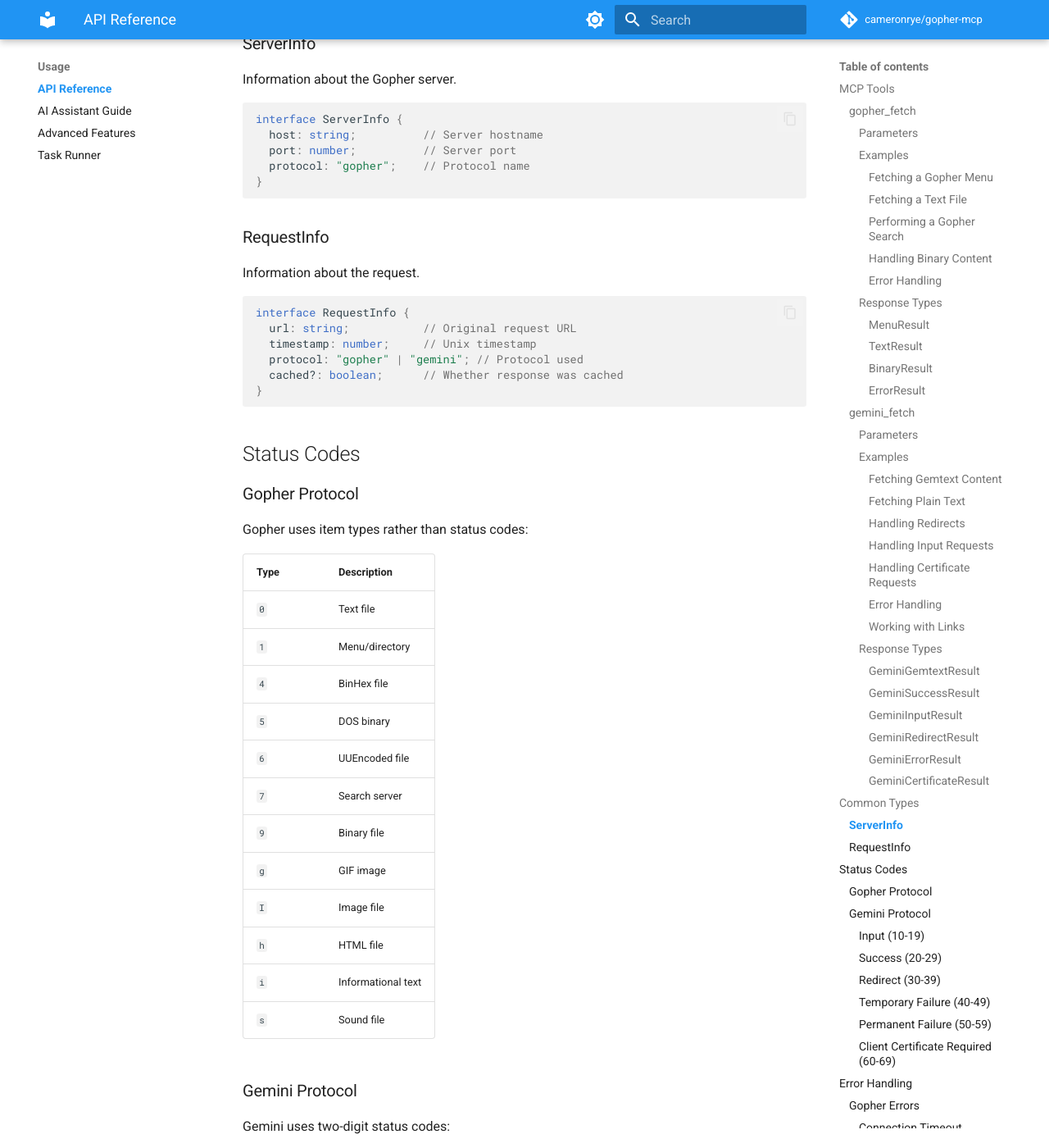
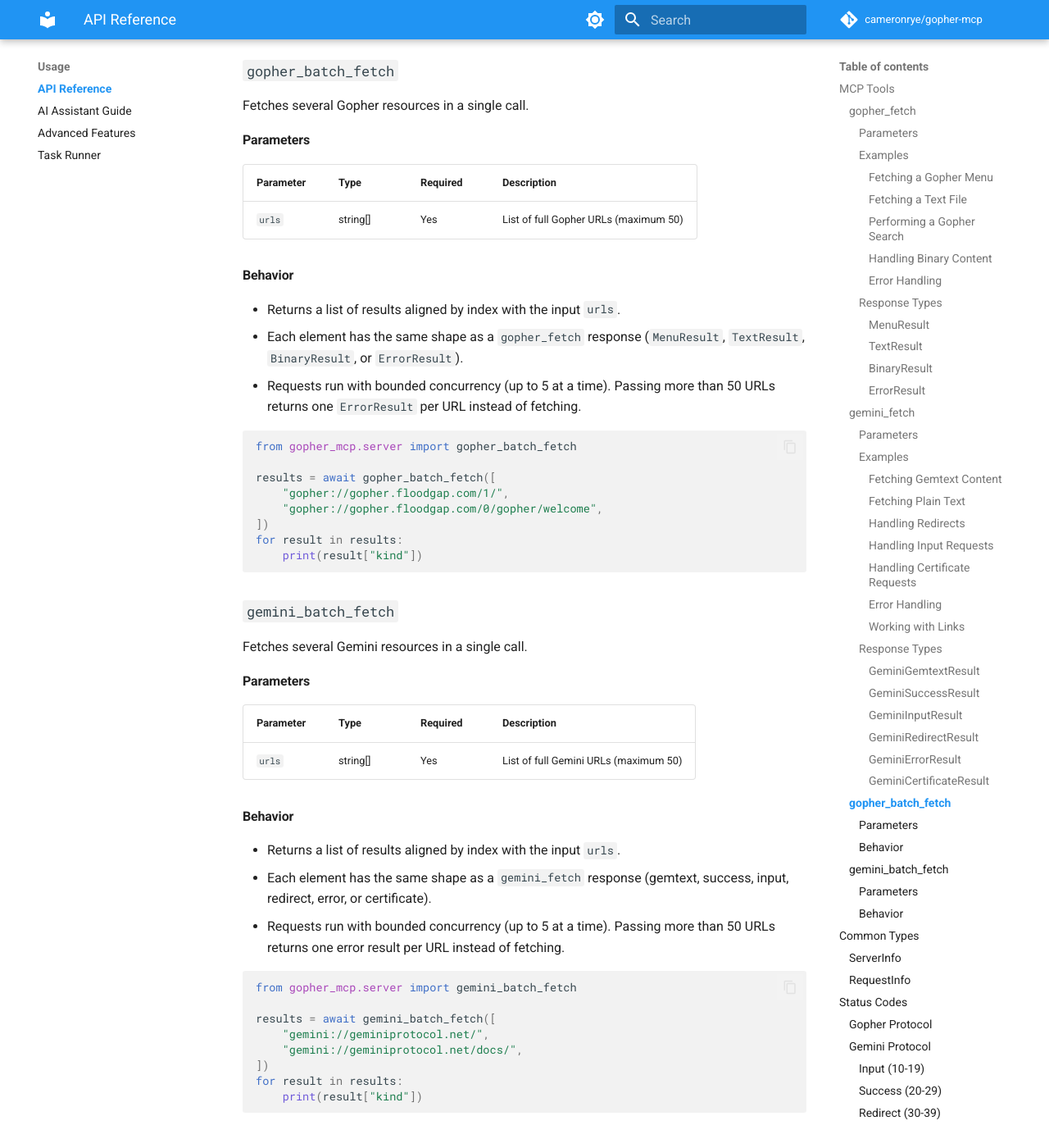
Before and after one commit to cameronrye/gopher-mcp, an MkDocs documentation site: the page built from docs/api-reference.md, in a window 1280 px wide and 1400 px high, scrolled down 7441 px. Shown: the whole window at 82% size. Built offline with MkDocs 1.6.1 and Material for MkDocs 9.7.7, drawn with Linux system fonts in a browser that asks for light colours; comment, search, counter and statistics services are not loaded; the version menu is left out; some of the changed text lies outside the part shown.

Commit message:
docs: document batch fetch tools and gemini_fetch input param in API reference

````diff
--- a/docs/api-reference.md
+++ b/docs/api-reference.md
@@ -4,7 +4,9 @@ This document provides a comprehensive reference for the Gopher & Gemini MCP Ser
 
 ## MCP Tools
 
-The server provides two main tools for fetching content from alternative internet protocols.
+The server provides four tools: `gopher_fetch` and `gemini_fetch` for single
+resources, plus `gopher_batch_fetch` and `gemini_batch_fetch` for fetching
+multiple URLs in a single call.
 
 ### `gopher_fetch`
 
@@ -160,6 +162,7 @@ Fetches content from Gemini protocol servers with full TLS security.
 | Parameter | Type | Required | Description |
 |-----------|------|----------|-------------|
 | `url` | string | Yes | Full Gemini URL (e.g., `gemini://geminiprotocol.net/`) |
+| `input` | string | No | Text to answer a Gemini input prompt (status 10/11); it is percent-encoded into the query string |
 
 #### Examples
 
@@ -387,6 +390,60 @@ interface GeminiCertificateResult {
   message: string;       // Certificate requirement message
   request_info: RequestInfo;
 }
+```
+
+### `gopher_batch_fetch`
+
+Fetches several Gopher resources in a single call.
+
+#### Parameters
+
+| Parameter | Type | Required | Description |
+|-----------|------|----------|-------------|
+| `urls` | string[] | Yes | List of full Gopher URLs (maximum 50) |
+
+#### Behavior
+
+- Returns a list of results aligned by index with the input `urls`.
+- Each element has the same shape as a `gopher_fetch` response (`MenuResult`, `TextResult`, `BinaryResult`, or `ErrorResult`).
+- Requests run with bounded concurrency (up to 5 at a time). Passing more than 50 URLs returns one `ErrorResult` per URL instead of fetching.
+
+```python
+from gopher_mcp.server import gopher_batch_fetch
+
+results = await gopher_batch_fetch([
+    "gopher://gopher.floodgap.com/1/",
+    "gopher://gopher.floodgap.com/0/gopher/welcome",
+])
+for result in results:
+    print(result["kind"])
+```
+
+### `gemini_batch_fetch`
+
+Fetches several Gemini resources in a single call.
+
+#### Parameters
+
+| Parameter | Type | Required | Description |
+|-----------|------|----------|-------------|
+| `urls` | string[] | Yes | List of full Gemini URLs (maximum 50) |
+
+#### Behavior
+
+- Returns a list of results aligned by index with the input `urls`.
+- Each element has the same shape as a `gemini_fetch` response (gemtext, success, input, redirect, error, or certificate).
+- Requests run with bounded concurrency (up to 5 at a time). Passing more than 50 URLs returns one error result per URL instead of fetching.
+
+```python
+from gopher_mcp.server import gemini_batch_fetch
+
+results = await gemini_batch_fetch([
+    "gemini://geminiprotocol.net/",
+    "gemini://geminiprotocol.net/docs/",
+])
+for result in results:
+    print(result["kind"])
 ```
 
 ## Common Types
````
